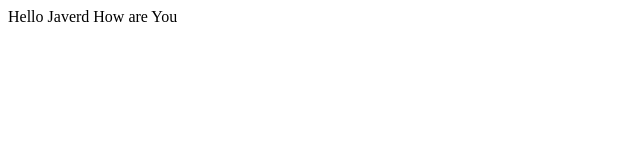
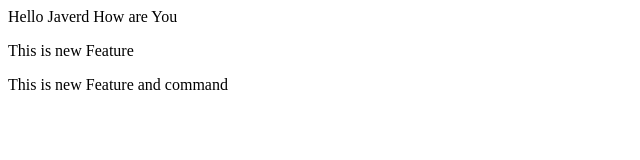
Before and after one commit to javed-intern/local-repo, a plain HTML site: page index.html in a window 1280 px wide. Shown: the whole page, without its empty margins (0-640 px from the left). Drawn offline with Linux system fonts and the light colour scheme.

Commit message:
add new feature and command

```diff
--- a/index.html
+++ b/index.html
@@ -1 +1,3 @@
 <p>Hello Javerd How are You</p>
+<p>This is new Feature</p>
+<p>This is new Feature and command</p>
```
